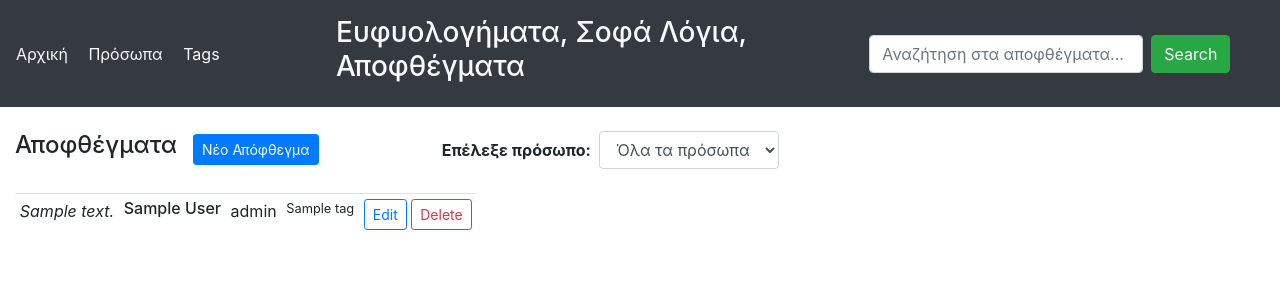
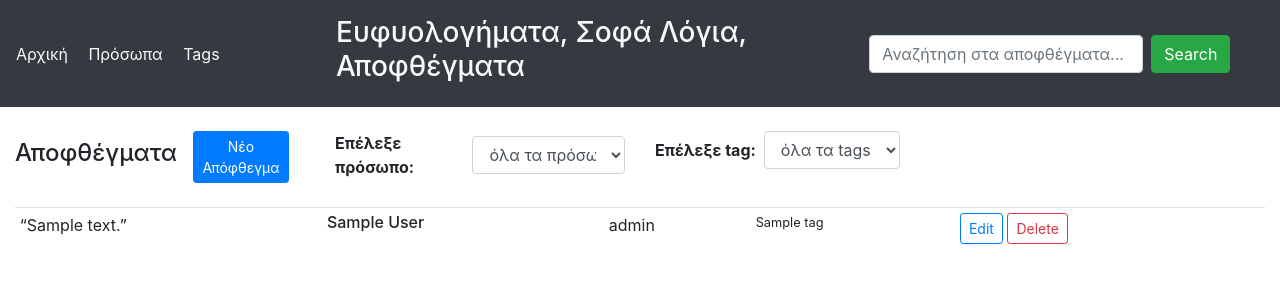
Before and after one commit to giou55/quotes-php-mvc, a PHP site: page / in a window 1280 px wide. Shown: the top 300 px of the page. Run offline with PHP 8.4, Linux system fonts and the light colour scheme; tables that the repository leaves empty or names only in its code hold one stand-in row (values such as "Sample post").

Commit message:
add select person and tag in home

```diff
--- a/Database.php
+++ b/Database.php
@@ -31,6 +31,18 @@ class Database {
     public function getQuotesByAuthorId($author_id) {
         $statement = $this->pdo->prepare('SELECT * FROM quotes WHERE author_id = :author_id');
         $statement->bindValue(':author_id', $author_id);
+        $statement->execute();
+        return $statement->fetchAll(PDO::FETCH_ASSOC);
+    }
+
+    public function getQuotesByTagId($tagId) {
+        $statement = $this->pdo->prepare(
+            'SELECT quotes.id, quotes.body, quotes.author_id, quotes.author_name, quotes.author_role, quotes.create_date
+            FROM quotes
+            JOIN quote_tag
+            ON quotes.id = quote_tag.quote_id
+            WHERE quote_tag.tag_id = :id');
+        $statement->bindValue(':id', $tagId);
         $statement->execute();
         return $statement->fetchAll(PDO::FETCH_ASSOC);
     }
--- a/controllers/QuotesController.php
+++ b/controllers/QuotesController.php
@@ -22,14 +22,81 @@ class QuotesController {
     }
 
     public static function search(Router $router) {
+        if (isset($_POST['search'])) {
            $search = $_POST['search'] ?? '';
             $quotes = $router->db->getQuotes($search);
+
+            $tags = $router->db->getTags();
+            foreach($quotes as &$value) {
+                $tags_of_quote = $router->db->getTagsForOneQuote($value['id']);
+                $value['tags'] = $tags_of_quote;
+            }
+
             $authors = $router->db->getAuthors();
             $router->renderView('quotes/search', [
                 'quotes' => $quotes,
                 'authors' => $authors,
+                'tags' => $tags,
                 'search' => $search
             ]);
+        }
+        if (isset($_POST['author'])) {
+            $author = $_POST['author'] ?? '';
+            if ($author === "all") {
+                $quotes = $router->db->getQuotes();
+            } else {
+                $authorData = explode('&', $_POST['author']);
+                $author_id = $authorData[0] ?? null;
+                $author_name = $authorData[1] ?? null;
+                $quotes = $router->db->getQuotesByAuthorId($author_id);
+            }
+
+            $tags = $router->db->getTags();
+            foreach($quotes as &$value) {
+                $tags_of_quote = $router->db->getTagsForOneQuote($value['id']);
+                $value['tags'] = $tags_of_quote;
+            }
+
+            $authors = $router->db->getAuthors();
+            $router->renderView('quotes/index', [
+                'quotes' => $quotes,
+                'authors' => $authors,
+                'tags' => $tags,
+                'author_id' => $author_id ?? null,
+                'author_name' => $author_name ?? null
+
+            ]);
+        }
+
+        if (isset($_POST['tag'])) {
+            $tag = $_POST['tag'] ?? '';
+            if ($tag === "all") {
+                $quotes = $router->db->getQuotes();
+            } else {
+                $tagData = explode('&', $_POST['tag']);
+                $tag_id = $tagData[0] ?? null;
+                $tag_title = $tagData[1] ?? null;
+                $quotes = $router->db->getQuotesByTagId($tag_id);
+            }
+
+            $tags = $router->db->getTags();
+            foreach($quotes as &$value) {
+                $tags_of_quote = $router->db->getTagsForOneQuote($value['id']);
+                $value['tags'] = $tags_of_quote;
+            }
+
+            $authors = $router->db->getAuthors();
+            $router->renderView('quotes/index', [
+                'quotes' => $quotes,
+                'authors' => $authors,
+                'tags' => $tags,
+                'tag_id' => $tag_id ?? null,
+                'tag_title' => $tag_title ?? null,
+                'author_id' => $author_id ?? null,
+                'author_name' => $author_name ?? null
+
+            ]);
+        }
     }
 
     public static function create(Router $router) {
--- a/public/app.css
+++ b/public/app.css
@@ -1,4 +1,3 @@
-
 /* The Modal (background) */
 .modal {
 	display: none; /* Hidden by default */
--- a/views/layout.php
+++ b/views/layout.php
@@ -8,7 +8,7 @@
         <!-- Bootstrap CSS -->
         <link rel="stylesheet" href="https://stackpath.bootstrapcdn.com/bootstrap/4.5.2/css/bootstrap.min.css"
             integrity="sha384-JcKb8q3iqJ61gNV9KGb8thSsNjpSL0n8PARn9HuZOnIxN0hoP+VmmDGMN5t9UJ0Z" crossorigin="anonymous">
-        <link href="/app.css" rel="stylesheet"/>
+        <link href="./app.css" rel="stylesheet"/>
 
         <title>Quotes</title>
     </head>
--- a/views/quotes/index.php
+++ b/views/quotes/index.php
@@ -1,6 +1,6 @@
 <div class="row">
 
-    <div class="col-12 col-sm-12 col-md-6 col-lg-5 col-xl-4">
+    <div class="col-12 col-sm-12 col-md-4 col-lg-4 col-xl-3">
         <div class="d-flex flex-row justify-content-start align-items-center mb-4">
             <h4 class="mr-3">Αποφθέγματα</h4>
             <div class="mr-3">
@@ -13,17 +13,23 @@
         </div>
     </div>
 
-    <div class="col-12 col-sm-12 col-md-6 col-lg-7 col-xl-6">
+    <div class="col-12 col-sm-12 col-md-4 col-lg-4 col-xl-3">
         <div class="d-flex flex-row justify-content-start align-items-center mb-4">
             <?php include "select_author.php"; ?>
         </div>
     </div>
+
+    <div class="col-12 col-sm-12 col-md-4 col-lg-4 col-xl-3">
+        <div class="d-flex flex-row justify-content-start align-items-center mb-4">
+            <?php include "select_tag.php"; ?>
+        </div>
+    </div>
 </div>
 
-<table class="table table-sm table-responsive">
+<table class="table table-sm table-responsive-lg">
     <?php foreach ($quotes as $i => $quote) { ?>
         <tr>
-            <td class="font-italic"><?php echo $quote['body'] ?></td>
+            <td><q><?php echo $quote['body'] ?></q></td>
             <td><?php echo "<h6>" . $quote['author_name'] . "</h6>" ?></td>
             <td><?php echo $quote['author_role'] ?></td>
             <td class="small"><?php
--- a/views/quotes/select_author.php
+++ b/views/quotes/select_author.php
@@ -1,11 +1,20 @@
 <span class="mr-2 font-weight-bold">Επέλεξε πρόσωπο:</span>
 
-<form method="post" action="">
-        <select class="form-control" name="author" required>
-            <option value="all" selected>Όλα τα πρόσωπα
-            </option>
+<form method="post" action="/quotes">
+        <select class="form-control" name="author" onchange="this.form.submit()" required>
+             <?php if (isset($author_id)): ?>
+                <option value="<?php echo $author_id.'&'.$author_name ?>" selected>
+                    <?php echo $author_name ?>
+                </option>
+                <option value="all">όλα τα πρόσωπα</option>
+            <?php endif; ?>
+
+            <?php if (!isset($author_id)): ?>
+                <option value="all" selected>όλα τα πρόσωπα</option>
+            <?php endif; ?>
+
             <?php foreach ($authors as $author): ?>
-                <option value="<?php echo $author['id'].'&'.$author['name'].'&'.$author['role'] ?>">
+                <option value="<?php echo $author['id'].'&'.$author['name'] ?>">
                     <?php echo $author['name'] ?>
                 </option>
             <?php endforeach; ?>
--- /dev/null
+++ b/views/quotes/select_tag.php
@@ -0,0 +1,22 @@
+<span class="mr-2 font-weight-bold">Επέλεξε tag:</span>
+
+<form method="post" action="/quotes">
+        <select class="form-control" name="tag" onchange="this.form.submit()" required>
+             <?php if (isset($tag_id)): ?>
+                <option value="<?php echo $tag_id.'&'.$tag_title ?>" selected>
+                    <?php echo $tag_title ?>
+                </option>
+                <option value="all">όλα τα tags</option>
+            <?php endif; ?>
+
+            <?php if (!isset($tag_id)): ?>
+                <option value="all" selected>όλα τα tags</option>
+            <?php endif; ?>
+
+            <?php foreach ($tags as $tag): ?>
+                <option value="<?php echo $tag['id'].'&'.$tag['title'] ?>">
+                    <?php echo $tag['title'] ?>
+                </option>
+            <?php endforeach; ?>
+        </select>
+</form>
--- a/views/tags/index.php
+++ b/views/tags/index.php
@@ -56,7 +56,6 @@
                 &times;
             </span>
             <h5>Νέο Tag</h5>
-
             <form method="post" action="/tags/create">
                 <div class="form-group">
                     <input type="text" class="form-control" name="title" required maxlength="20"></input>
```
Also changed, not shown: views/quotes/search.php (+10 -4 lines). Lines whose indentation alone changed are shown as unchanged.
